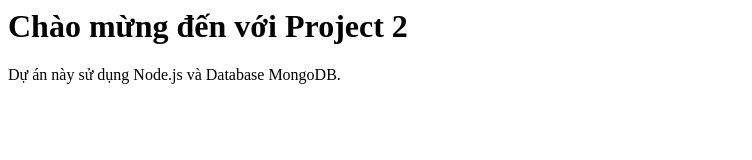
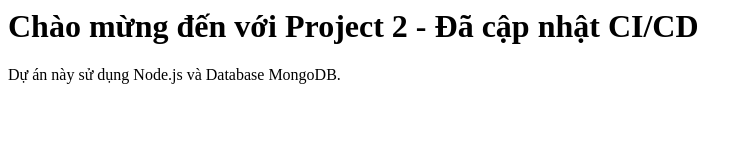
Before and after one commit to truongminhthang10-code/thcuoikybai2, a plain HTML site: page index.html in a window 1280 px wide. Shown: the whole page, without its empty margins (0-752 px from the left). Drawn offline with Linux system fonts and the light colour scheme.

Commit message:
Test CI/CD

```diff
--- a/index.html
+++ b/index.html
@@ -1,2 +1,2 @@
-<h1>Chào mừng đến với Project 2</h1>
+<h1>Chào mừng đến với Project 2 - Đã cập nhật CI/CD</h1>
 <p>Dự án này sử dụng Node.js và Database MongoDB.</p>
```
